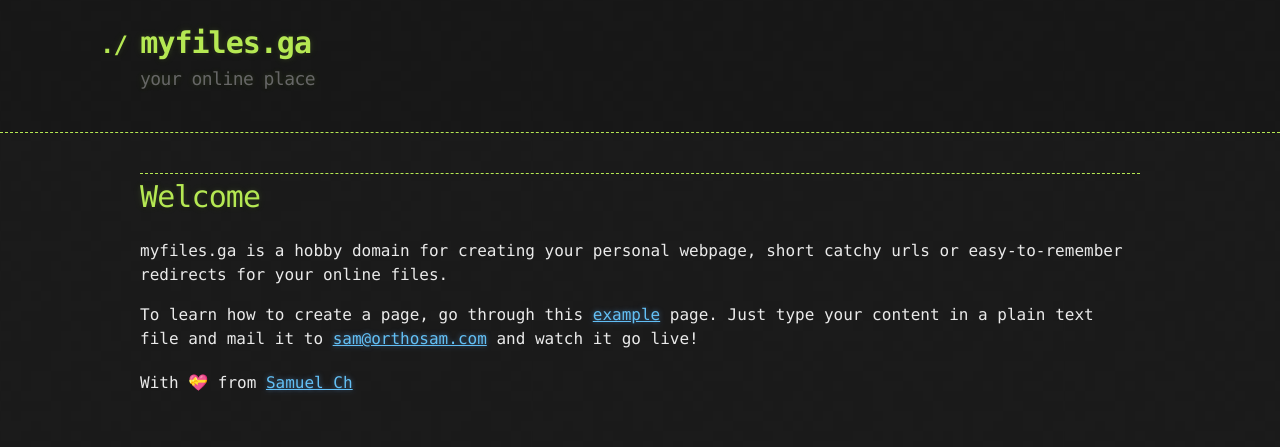
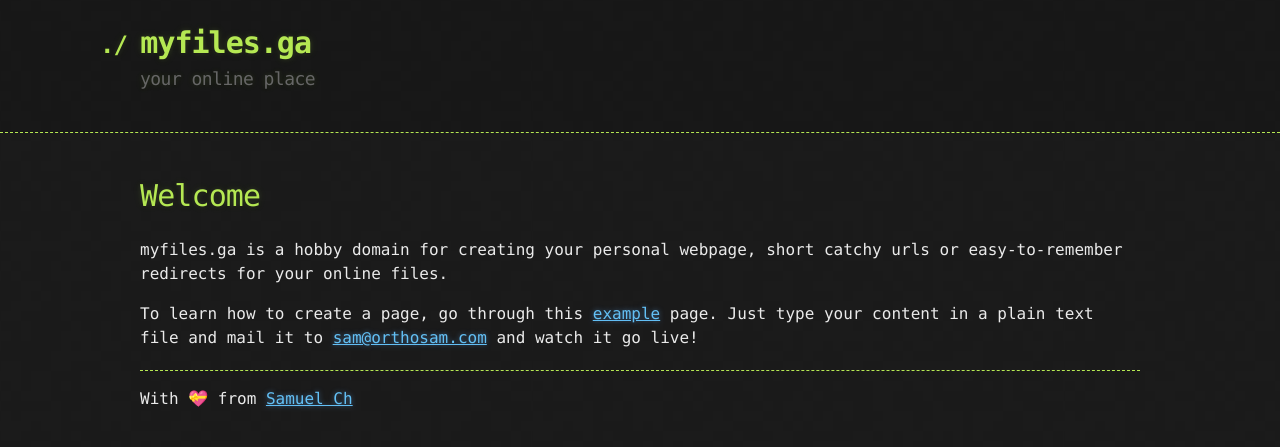
Before and after one commit to Dr-Anonymous/myfiles, a Jekyll site: the page built from index.md, in a window 1280 px wide. Shown: the top 447 px of the page. Built offline with Jekyll 4.4.1, drawn with Linux system fonts in a browser that asks for light colours; emoji names are drawn with the system emoji font; our own code applies the rules of GitHub Pages for plain Markdown files.

Commit message:
Update default.html

```diff
--- a/_layouts/default.html
+++ b/_layouts/default.html
@@ -26,14 +26,14 @@
       </div>
     </header>
 
-    <div class="container" style="border-top-width: 1px;border-top-style: dashed;border-top-color: rgb(181, 232, 83);">
+    <div class="container">
       <section id="main_content">
         {{ content }}
       </section>
     </div>
 
     <!-- FOOTER  -->
-    <div class="container" >
+    <div class="container" style="border-top-width: 1px;border-top-style: dashed;border-top-color: rgb(181, 232, 83);">
       <footer>
         <p>With :gift_heart: from <a href="http://samuel.cf">Samuel Ch</a></p>
       </footer>
```
